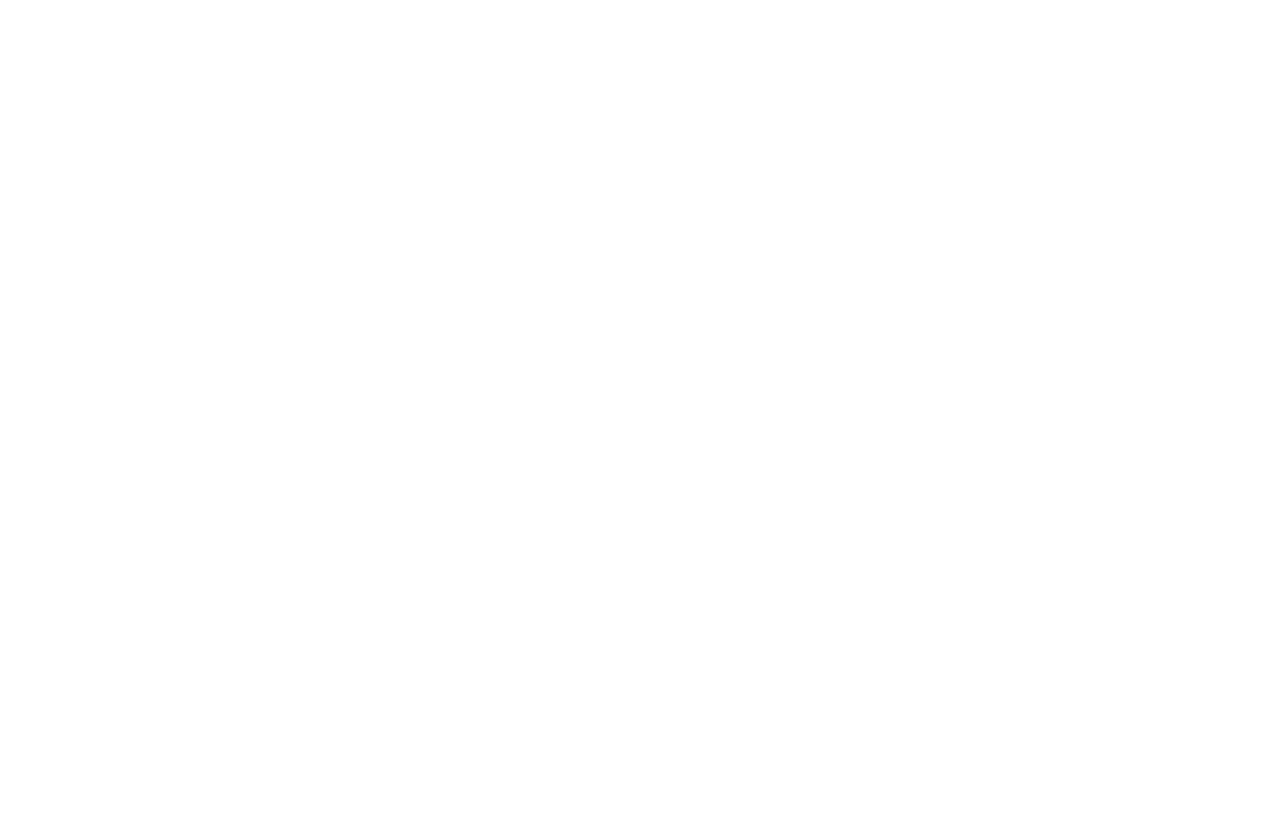
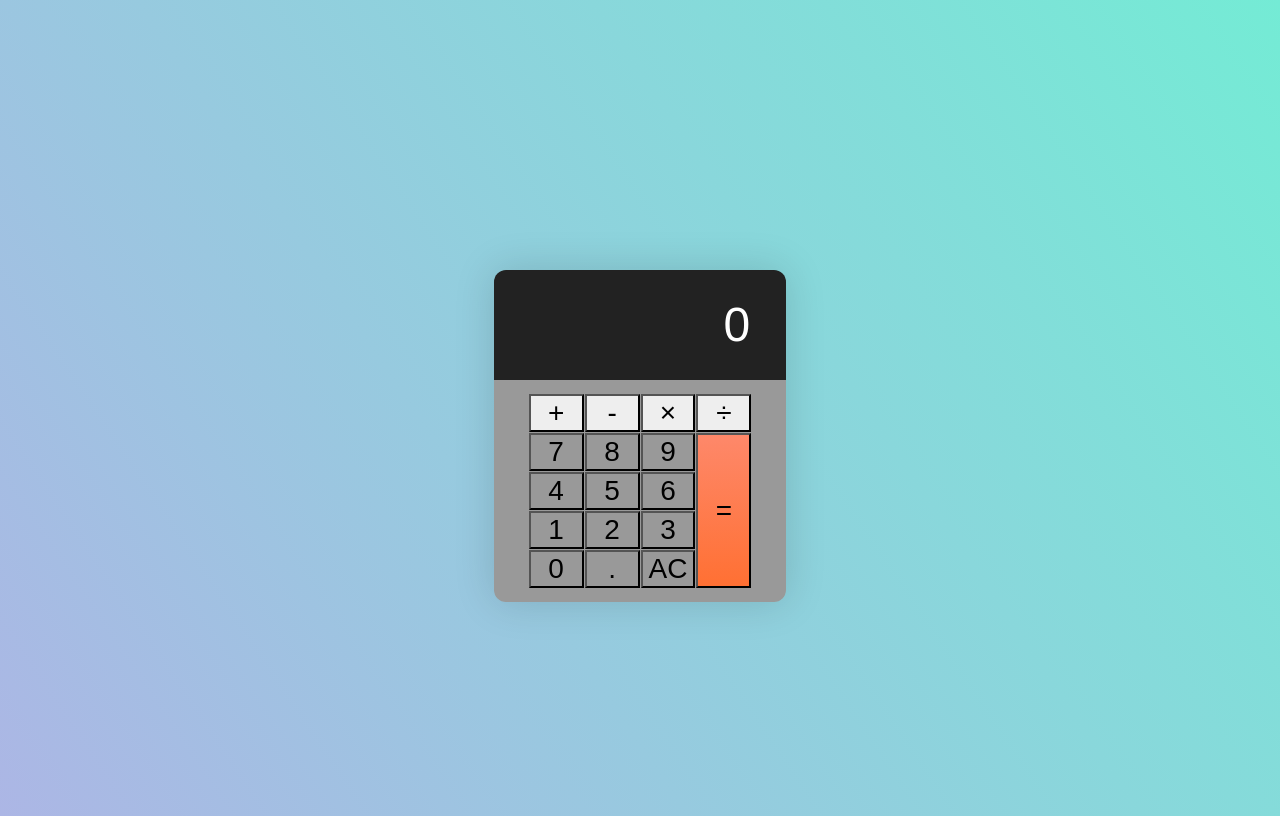
Before and after one commit to JDVes/Build_calculator_project02, a plain HTML site: page index.html in a window 1280 px wide. Drawn offline with Linux system fonts and the light colour scheme.

Commit message:
calculator styles

```diff
--- a/index.html
+++ b/index.html
@@ -8,9 +8,37 @@
     <link rel="stylesheet" href="script.js">
 </head>
 <body>
-    <!-- section 1 -->
-    <section>
 
-    </section>
+      <!-- container section -->
+
+ <div class="calculator">
+
+     <!-- Display  section  -->
+
+    <div class="calculator__display">0</div>
+
+     <!-- key section  -->
+
+    <div class="calculator__keys">
+        <button class="key--operator" data-action="add">+</button>
+        <button class="key--operator" data-action="subtract">-</button>
+        <button class="key--operator" data-action="multiply">&times;</button>
+        <button class="key--operator" data-action="divide">÷</button>
+        <button>7</button>
+        <button>8</button>
+        <button>9</button>
+        <button>4</button>
+        <button>5</button>
+        <button>6</button>
+        <button>1</button>
+        <button>2</button>
+        <button>3</button>
+        <button>0</button>
+        <button data-action="decimal">.</button>
+        <button data-action="clear">AC</button>
+        <button class="key--equal" data-action="calculate">=</button>
+    </div>
+ </div>
+
 </body>
 </html>
--- a/style.css
+++ b/style.css
@@ -0,0 +1,79 @@
+/* Add font  */
+
+
+:root{  font-family: Helvetica, Arial, sans-serif;}
+
+/* font size */
+
+html{
+    font-size: 175%;
+    font-weight: 300;
+    line-height: 1.3;
+  }
+
+/* body styles */
+
+body{
+
+    align-items: center;
+    background-image: linear-gradient(236deg, #74ebd5, #acb6e5);
+    display: flex;
+    height: 100vh;
+    justify-content: center;
+}
+
+  /* container calculator style */
+
+.calculator{
+    border-radius: 12px;
+    box-shadow: 0 0 40px 0px rgba(0, 0, 0, 0.15);
+    margin-left: auto;
+    margin-right: auto;
+    margin-top: 2em;
+    max-width: 15em;
+    overflow: hidden;
+}
+
+  /* display section style */
+
+.calculator__display{
+
+    background-color: #222222;
+    color: #fff;
+    font-size: 1.714285714em;
+    padding: 0.5em 0.75em;
+    text-align: right;
+    }
+
+    /* key section style */
+
+.calculator__keys{
+    background-color: #999;
+    display: grid;
+    grid-gap: 1px;
+    grid-template-columns: repeat(4, 1fr);
+    padding: 0.5em 1.25em;
+    position: relative;
+    text-align: center;
+}
+
+    /* calculate button style */
+
+button{
+    background-color: transparent;
+    font-size: inherit;
+}
+
+   /* key operator styles */
+
+.key--operator {
+    background-color: #eee;
+  }
+
+   /* key equal styles */
+
+  .key--equal {
+    background-image: linear-gradient(to bottom, #fe886a, #ff7033);
+    grid-column: -2;
+    grid-row: 2 / span 4;
+  }
```
